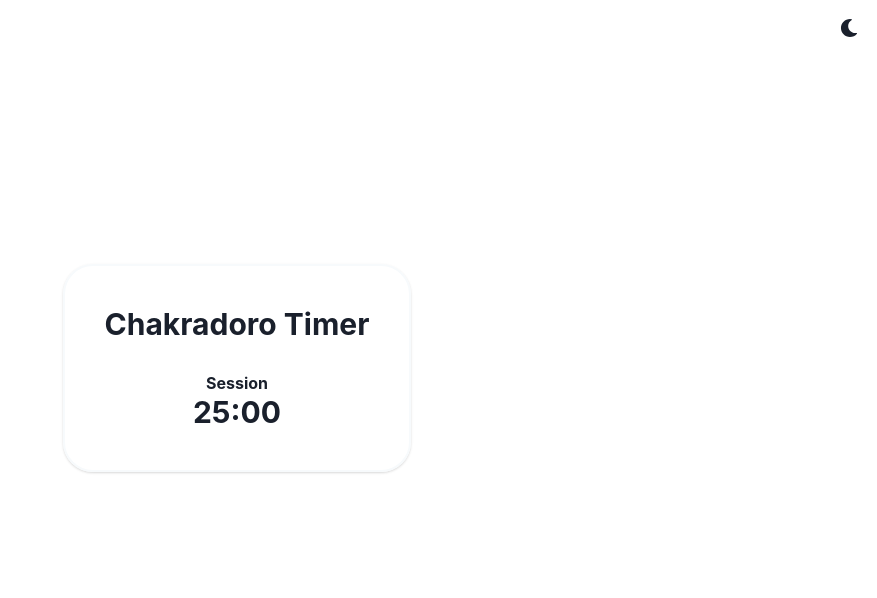
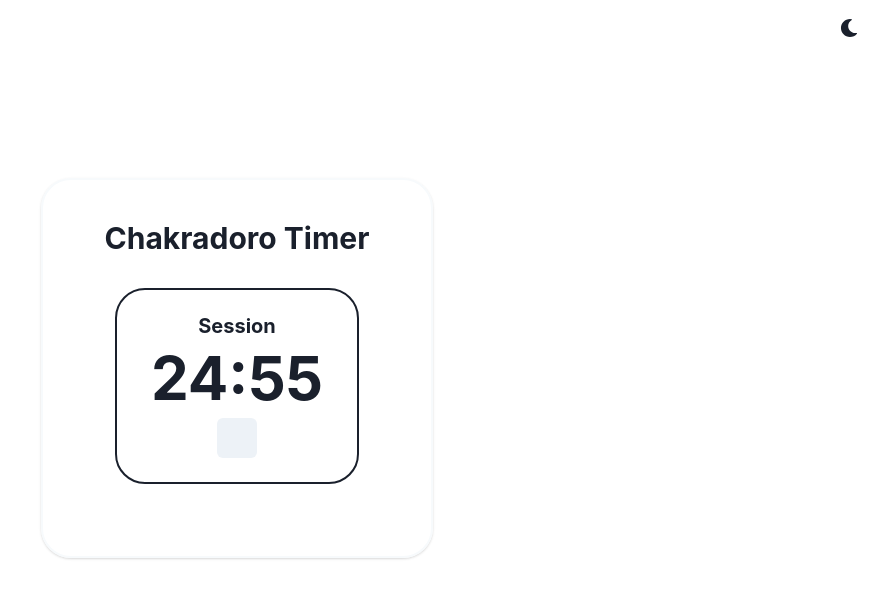
Before and after one commit to jselmani/chakradoro, a React (Create React App) app: page / in a window 1280 px wide. Shown: the top 598 px of the page, without its empty margins (403-1280 px from the left). Built offline with nearby package versions, Linux system fonts and the light colour scheme.

Commit message:
Started the development of the TimerControls component

```diff
--- a/src/components/Timer/Timer.component.jsx
+++ b/src/components/Timer/Timer.component.jsx
@@ -3,6 +3,7 @@ import { Fragment } from 'react';
 
 import { useStateValue } from '../../contexts/stateProvider';
 import { useTimer } from '../../hooks/useTimer';
+import TimerControls from '../TimerControls/TimerControls.component';
 import Title from '../Title/Title.component';
 
 const Timer = () => {
@@ -13,9 +14,10 @@ const Timer = () => {
     return (
         <Fragment>
             <Title size="lg" text={projectName} />
-            <Box paddingTop="2em">
-                <Title size="sm" text={timerLabel} />
-                <Title size="lg" text={timeredValue} />
+            <Box p="1.5rem" m="2rem" borderRadius="30px" border="2px" align="center">
+                <Title size="md" text={timerLabel} />
+                <Title size="3xl" text={timeredValue} padding="10px"/>
+                <TimerControls />
             </Box>
         </Fragment>
     );
--- /dev/null
+++ b/src/components/TimerControls/TimerControls.component.jsx
@@ -0,0 +1,92 @@
+import { useEffect, useRef } from "react";
+import {
+    Box,
+    IconButton
+} from '@chakra-ui/react';
+import { FaPlay, FaRedoAlt, FaPause } from "react-icons/fa";
+
+import { useTimer } from "../../hooks/useTimer";
+import { useStateValue } from "../../contexts/stateProvider";
+import { actionTypes } from "../../reducer/reducer";
+
+const TimerControls = () => {
+
+    const[{ projectName, timerValue, breakValue, sessionValue, isBusy, timerLabel}] = useStateValue();
+    const [state, dispatch] = useStateValue();
+
+    const timeredValue = useTimer();
+    const notificationUrl = 'https://www.soundjay.com/misc/sounds/bell-ringing-04.mp3';
+    const notificationRef = useRef();
+
+    const handleReset = () => {
+        dispatch({
+            ...state,
+            type: actionTypes.RESET_TIMER
+        });
+        notificationRef.current.pause();
+        notificationRef.current.time = 0;
+    };
+
+    const handleTimeCounting = () => {
+        dispatch({
+            ...state,
+            type: actionTypes.START_TIMER,
+            timerValue: timerValue - 1
+        });
+        if(timerValue === 0) notificationRef.current.play();
+        if(timerValue < 0) {
+            if(timerLabel === 'Session') {
+                dispatch({
+                    ...state,
+                    type: actionTypes.TOGGLE_TIMER_LABEL,
+                    timerLabel: 'Break Time'
+                });
+                dispatch({
+                    ...state,
+                    type: actionTypes.START_TIMER,
+                    timerValue: (breakValue * 60) - 1
+                });
+            } else {
+                dispatch({
+                    ...state,
+                    type: actionTypes.TOGGLE_TIMER_LABEL,
+                    timerLabel: 'Session'
+                });
+                dispatch({
+                    ...state,
+                    type: actionTypes.START_TIMER,
+                    timerValue: (sessionValue * 60) - 1
+                });
+            }
+        }
+    };
+
+    const handlePauseAndPlay = () => {
+        dispatch({
+            ...state,
+            type: actionTypes.TOGGLE_BUSY,
+            isBusy: !state.isBusy
+        });
+    };
+
+    useEffect(() => {
+        if(isBusy) {
+            let timerInterval = setInterval(() => {
+                handleTimeCounting();
+                document.title = `[${timerLabel} | ${timeredValue}]`
+            }, 1000);
+            return () => clearInterval(timerInterval);
+        } else {
+            document.title = projectName;
+        }
+    });
+
+    return (
+        <Box>
+            <IconButton onClick={handlePauseAndPlay} icon={!isBusy ? FaPlay : FaPause}/>
+        </Box>
+    );
+
+}
+
+export default TimerControls;
--- a/src/components/Title/Title.component.jsx
+++ b/src/components/Title/Title.component.jsx
@@ -1,9 +1,9 @@
 import { Heading } from '@chakra-ui/react';
 
 const Title = props => {
-    const { size, text } = props;
+    const { size, text, padding } = props;
     return (
-        <Heading size={size}>
+        <Heading size={size} p={padding}>
             { text }
         </Heading>
     );
```
